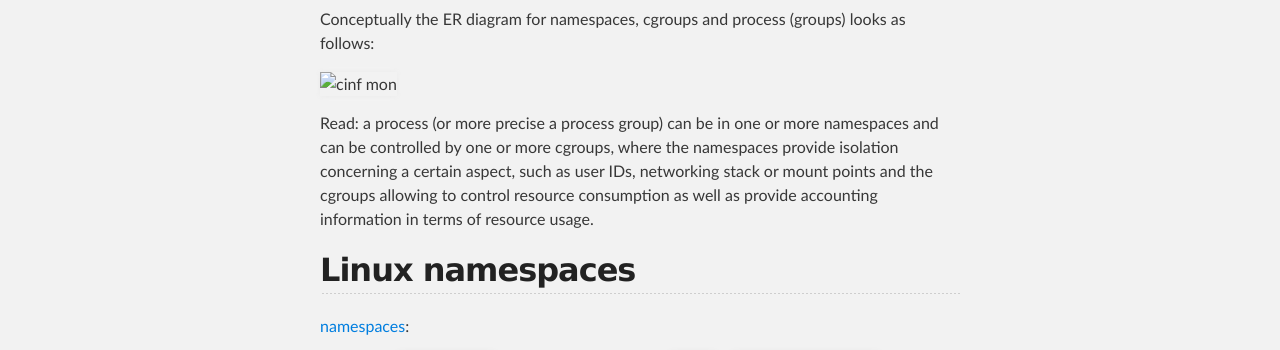
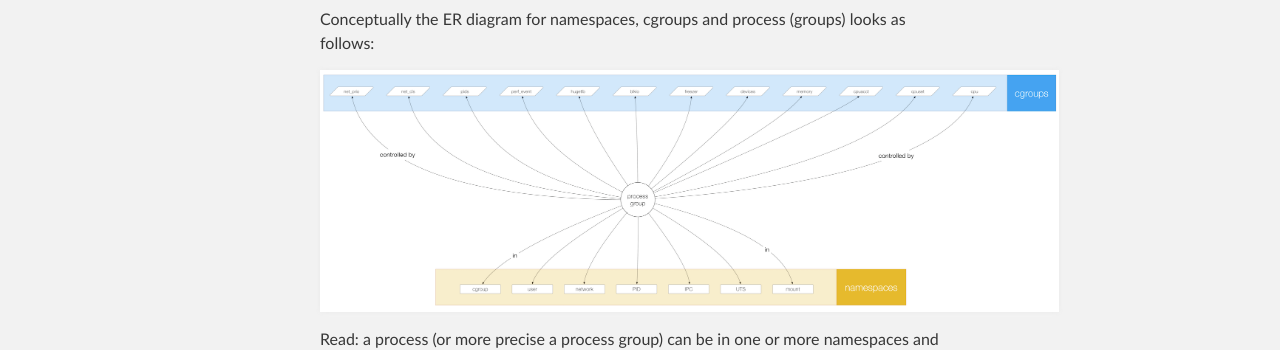
Before and after one commit to mhausenblas/containerz.info, a plain HTML site: page index.html in a window 1280 px wide. Shown: the part 456-806 px from the top of the page. Drawn offline with Linux system fonts and the light colour scheme.

Commit message:
updates n-p-c ER diagram link

```diff
--- a/index.html
+++ b/index.html
@@ -35,7 +35,7 @@ Canonical <a href="https://linuxcontainers.org/">LXC/LXD</a>, and <a href="https
 
 <p>Conceptually the ER diagram for namespaces, cgroups and process (groups) looks as follows:</p>
 
-<p><img src="img/n-p-c.png" alt="cinf mon"></p>
+<p><img src="images/n-p-c.png" alt="namespaces, cgroups and process (groups) ER diagram"></p>
 
 <p>Read: a process (or more precise a process group) can be in one or more namespaces and can be controlled by one or more cgroups, where the namespaces provide isolation concerning a certain aspect, such as user IDs, networking stack or mount points and the cgroups allowing to control resource consumption as well as provide accounting information in terms of resource usage. </p>
 
```
